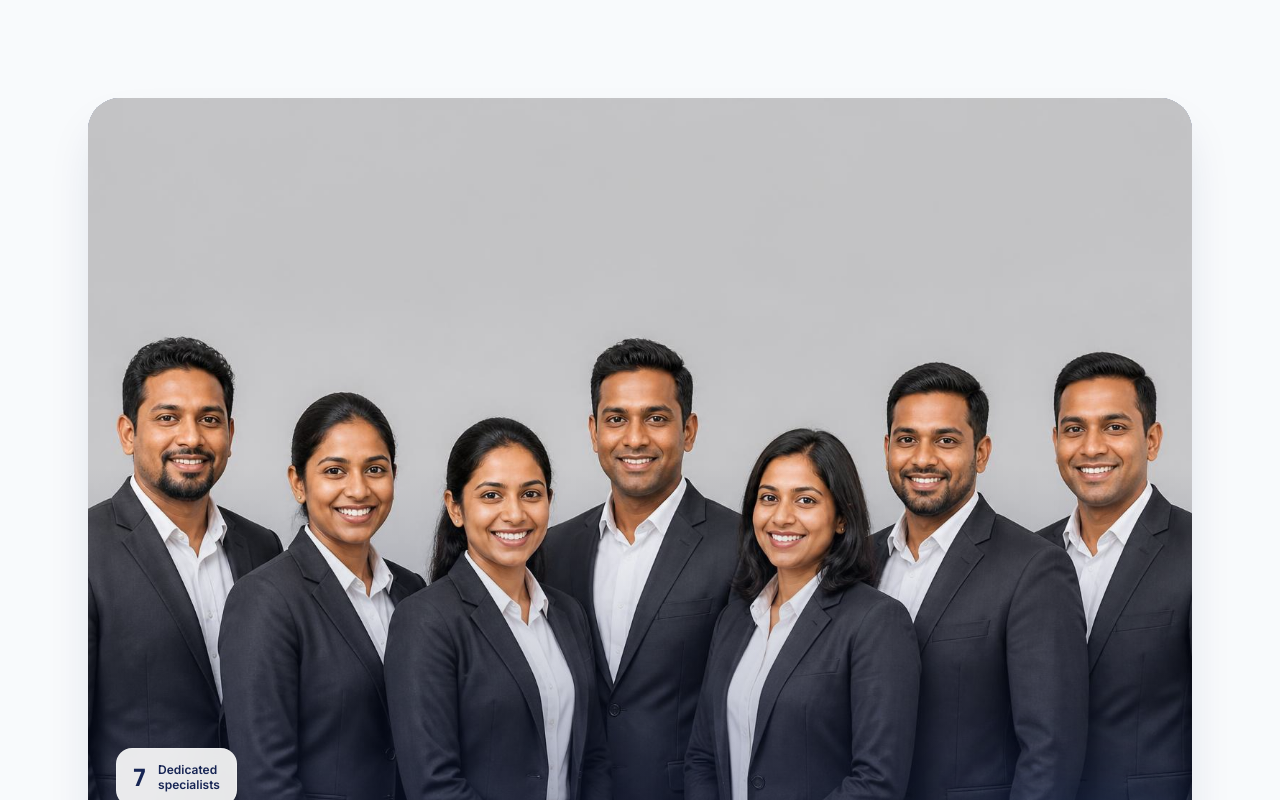
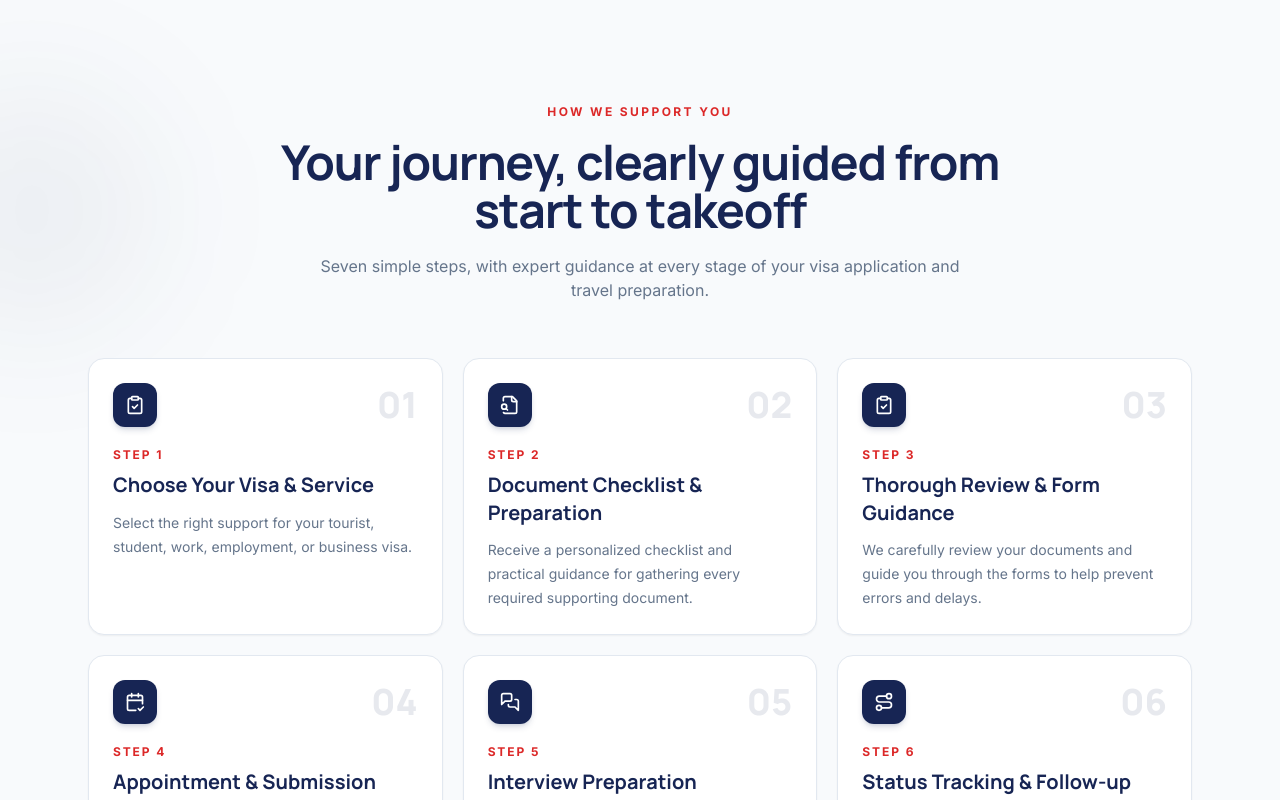
Before and after one commit to thusharanavod123/remix-of-event-registration-page-template, a React (Vite) app: page / in a window 1280 px wide. Shown: the part 1820-2620 px from the top of the page. Built offline with nearby package versions, Linux system fonts and the light colour scheme; no server answers; the database is empty; the HTML template or start-up script is replaced by a standard one.

Commit message:
add the working process and gruop image titile

```diff
--- a/src/pages/recruit/RecruitHome.tsx
+++ b/src/pages/recruit/RecruitHome.tsx
@@ -1,5 +1,17 @@
 import { Link } from "react-router-dom";
-import { ArrowRight, Briefcase, Factory, Truck, Warehouse } from "lucide-react";
+import {
+  ArrowRight,
+  Briefcase,
+  CalendarCheck2,
+  ClipboardCheck,
+  FileSearch,
+  Factory,
+  MessagesSquare,
+  Plane,
+  Route,
+  Truck,
+  Warehouse,
+} from "lucide-react";
 import { FaqSection } from "@/components/recruit/FaqSection";
 import { PartnerMarquee } from "@/components/recruit/PartnerMarquee";
 import { useEffect, useState } from "react";
@@ -33,6 +45,44 @@ const roles = [
     title: "Warehouse Workers",
     desc: "Sorting, packing, and logistics roles in modern distribution centers across Romania.",
     accent: "bg-ro-red",
+  },
+];
+
+const serviceSteps = [
+  {
+    icon: ClipboardCheck,
+    title: "Choose Your Visa & Service",
+    description: "Select the right support for your tourist, student, work, employment, or business visa.",
+  },
+  {
+    icon: FileSearch,
+    title: "Document Checklist & Preparation",
+    description: "Receive a personalized checklist and practical guidance for gathering every required supporting document.",
+  },
+  {
+    icon: ClipboardCheck,
+    title: "Thorough Review & Form Guidance",
+    description: "We carefully review your documents and guide you through the forms to help prevent errors and delays.",
+  },
+  {
+    icon: CalendarCheck2,
+    title: "Appointment & Submission",
+    description: "Follow clear instructions for scheduling your embassy appointment and submitting your application smoothly.",
+  },
+  {
+    icon: MessagesSquare,
+    title: "Interview Preparation",
+    description: "Build confidence with tailored embassy interview preparation and one-to-one coaching.",
+  },
+  {
+    icon: Route,
+    title: "Status Tracking & Follow-up",
+    description: "Stay informed with application tracking and guidance for any necessary embassy follow-up.",
+  },
+  {
+    icon: Plane,
+    title: "Flight Booking & Departure",
+    description: "Complete your journey with our air-ticket service and practical support as you prepare to take off.",
   },
 ];
 
@@ -160,9 +210,61 @@ export default function RecruitHome() {
         </div>
       </section>
 
+      {/* Customer journey */}
+      <section className="relative overflow-hidden bg-slate-50 py-20 lg:py-28">
+        <div className="pointer-events-none absolute -left-24 top-24 h-64 w-64 rounded-full bg-ro-blue/5 blur-3xl" aria-hidden="true" />
+        <div className="mx-auto max-w-6xl px-4 sm:px-6">
+          <div className="mx-auto max-w-3xl text-center">
+            <span className="text-xs font-bold uppercase tracking-[0.2em] text-ro-red">How we support you</span>
+            <h2 className="mt-4 font-display text-3xl font-bold tracking-tight text-ro-blue sm:text-4xl lg:text-5xl">
+              Your journey, clearly guided from start to takeoff
+            </h2>
+            <p className="mx-auto mt-5 max-w-2xl text-sm leading-7 text-muted-foreground sm:text-base">
+              Seven simple steps, with expert guidance at every stage of your visa application and travel preparation.
+            </p>
+          </div>
+
+          <ol className="relative mt-14 grid gap-5 md:grid-cols-2 lg:grid-cols-3">
+            {serviceSteps.map((step, index) => {
+              const Icon = step.icon;
+              return (
+                <motion.li
+                  key={step.title}
+                  initial={{ opacity: 0, y: 20 }}
+                  whileInView={{ opacity: 1, y: 0 }}
+                  viewport={{ once: true, amount: 0.2 }}
+                  transition={{ duration: 0.45, delay: Math.min(index * 0.06, 0.3) }}
+                  className={`group relative rounded-2xl border border-slate-200 bg-white p-6 shadow-sm transition-all duration-300 hover:-translate-y-1 hover:shadow-lg ${index === serviceSteps.length - 1 ? "md:col-span-2 lg:col-span-3 lg:mx-auto lg:w-[calc(33.333%-0.85rem)]" : ""}`}
+                >
+                  <div className="flex items-center justify-between">
+                    <span className="flex h-11 w-11 items-center justify-center rounded-xl bg-ro-blue text-white shadow-md shadow-ro-blue/15">
+                      <Icon className="h-5 w-5" aria-hidden="true" />
+                    </span>
+                    <span className="font-display text-4xl font-extrabold text-ro-blue/10 transition-colors group-hover:text-ro-yellow">{String(index + 1).padStart(2, "0")}</span>
+                  </div>
+                  <p className="mt-5 text-xs font-bold uppercase tracking-[0.16em] text-ro-red">Step {index + 1}</p>
+                  <h3 className="mt-2 font-display text-xl font-bold leading-snug text-ro-blue">{step.title}</h3>
+                  <p className="mt-3 text-sm leading-6 text-muted-foreground">{step.description}</p>
+                  <div className="absolute inset-x-6 bottom-0 h-1 origin-left scale-x-0 rounded-full bg-gradient-to-r from-ro-blue via-ro-yellow to-ro-red transition-transform duration-300 group-hover:scale-x-100" aria-hidden="true" />
+                </motion.li>
+              );
+            })}
+          </ol>
+        </div>
+      </section>
+
       {/* Team introduction */}
       <section className="overflow-hidden bg-background py-20 lg:py-28">
         <div className="mx-auto max-w-6xl px-4 sm:px-6">
+          <div className="mb-10 text-center sm:mb-12">
+            <span className="text-xs font-bold uppercase tracking-[0.2em] text-ro-red">The people behind your journey</span>
+            <h2 className="mt-4 font-display text-3xl font-bold tracking-tight text-ro-blue sm:text-4xl lg:text-5xl">
+              Meet the team supporting you
+            </h2>
+            <p className="mx-auto mt-4 max-w-2xl text-sm leading-7 text-muted-foreground sm:text-base">
+              Dedicated specialists working together to guide you from your first application to your departure.
+            </p>
+          </div>
           <motion.div
             initial={{ opacity: 0, y: 28 }}
             whileInView={{ opacity: 1, y: 0 }}
```
